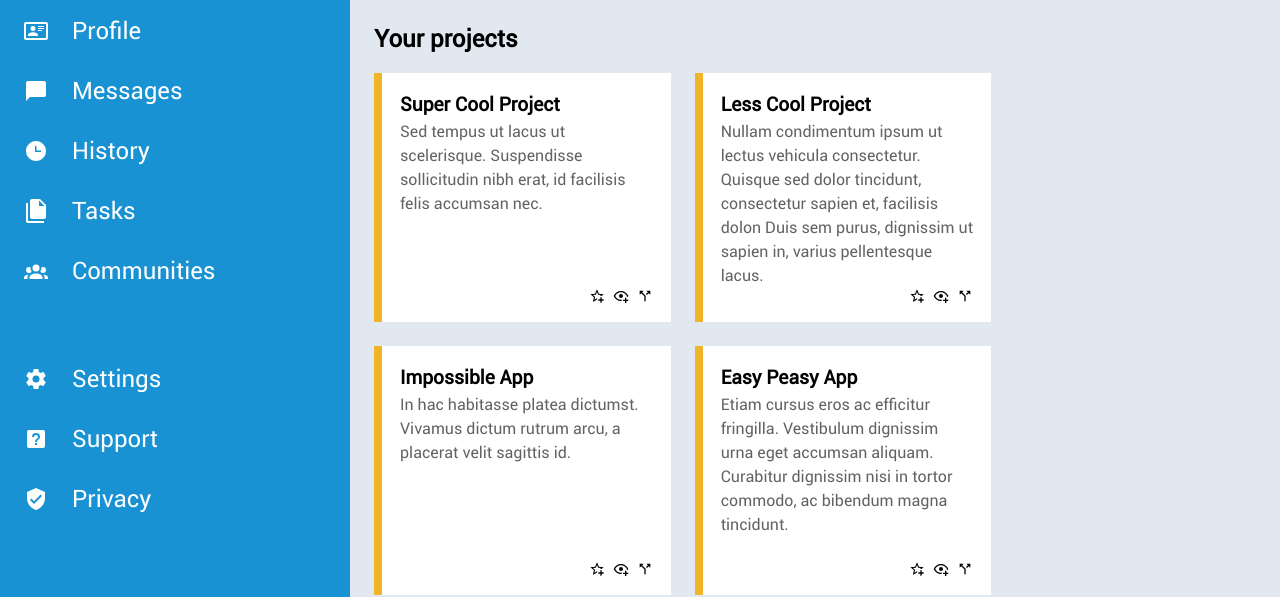
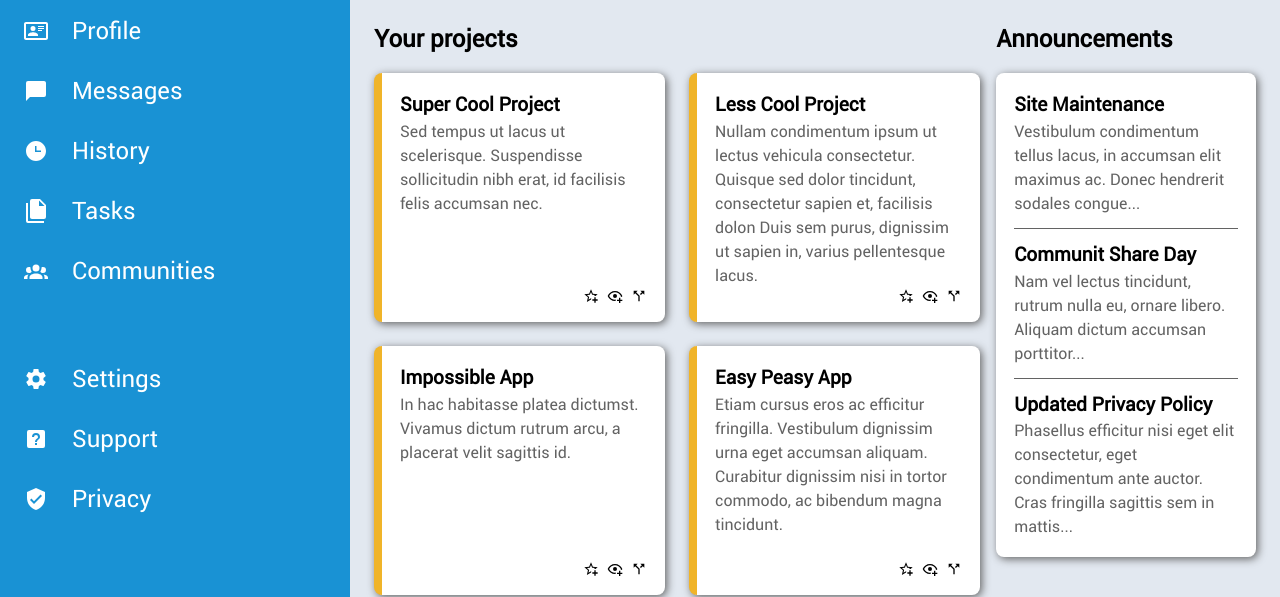
Before and after one commit to lorien349/admin-dashboard, a plain HTML site: page index.html in a window 1280 px wide. Shown: the part 203-800 px from the top of the page. Drawn offline with Linux system fonts and the light colour scheme.

Commit message:
Add Announcements section

```diff
--- a/index.html
+++ b/index.html
@@ -175,6 +175,24 @@
                     </div>
                 </div>
             </div>
+            <div>
+                <p>Announcements</p>
+                <div id="announcements-container">
+                    <div>
+                        <p>Site Maintenance</p>
+                        <p>Vestibulum condimentum tellus lacus,
+                            in accumsan elit maximus ac. Donec hendrerit sodales congue...</p>
+                    </div>
+                    <div>
+                        <p>Communit Share Day</p>
+                        <p>Nam vel lectus tincidunt, rutrum nulla eu, ornare libero. Aliquam dictum accumsan porttitor...</p>
+                    </div>
+                    <div>
+                        <p>Updated Privacy Policy</p>
+                        <p>Phasellus efficitur nisi eget elit consectetur, eget condimentum ante auctor. Cras fringilla sagittis sem in mattis...</p>
+                    </div>
+                </div>
+            </div>
         </main>
     </body>
 </html>
--- a/style.css
+++ b/style.css
@@ -36,6 +36,7 @@ main {
     grid-template-columns: 3.5fr 1.5fr;
     grid-template-rows: 1fr 1fr;
     padding: 24px;
+    gap: 16px;
 }
 
 .link {
@@ -144,7 +145,6 @@ main {
 }
 
 #card-container {
-    grid-row: 1 / 3;
     display: grid;
     grid-template-columns: 1fr 1fr;
     grid-template-rows: 1fr 1fr 1fr;
@@ -157,7 +157,9 @@ main {
     justify-content: space-between;
     background-color: white;
     padding: 18px;
+    border-radius: 8px;
     border-left: 8px solid var(--yellow-color);
+    box-shadow: 2px 2px 8px var(--dark-gray-color);
 
      p {
         color: var(--dark-gray-color);
@@ -185,3 +187,49 @@ main > div:first-child > p {
     font-size: 1.5rem;
     margin-bottom: 16px;
 }
+
+main > div:nth-child(1) {
+    grid-row: 1 / 3;
+}
+
+main > div:nth-child(2) {
+    height: 1fr;
+    > p {
+        color: black;
+        font-weight: bold;
+        font-size: 1.5rem;
+        margin-bottom: 16px;
+    }
+}
+
+main > div:nth-child(2) {
+    height: 1fr;
+}
+
+#announcements-container {
+    display: flex;
+    flex-direction: column;
+    justify-content: space-between;
+    background-color: white;
+    padding: 18px;
+    border-radius: 8px;
+    box-shadow: 2px 2px 8px var(--dark-gray-color);
+
+     p {
+        color: var(--dark-gray-color);
+        font-size: 1rem;
+     }
+
+     p:first-child {
+        color: black;
+        font-weight: bold;
+        font-size: 1.2rem;
+     }
+
+     div:nth-child(2) {
+        padding: 12px 0;
+        margin: 12px 0;
+        border-top: 1px solid var(--dark-gray-color);
+        border-bottom: 1px solid var(--dark-gray-color);
+     }
+}
```
